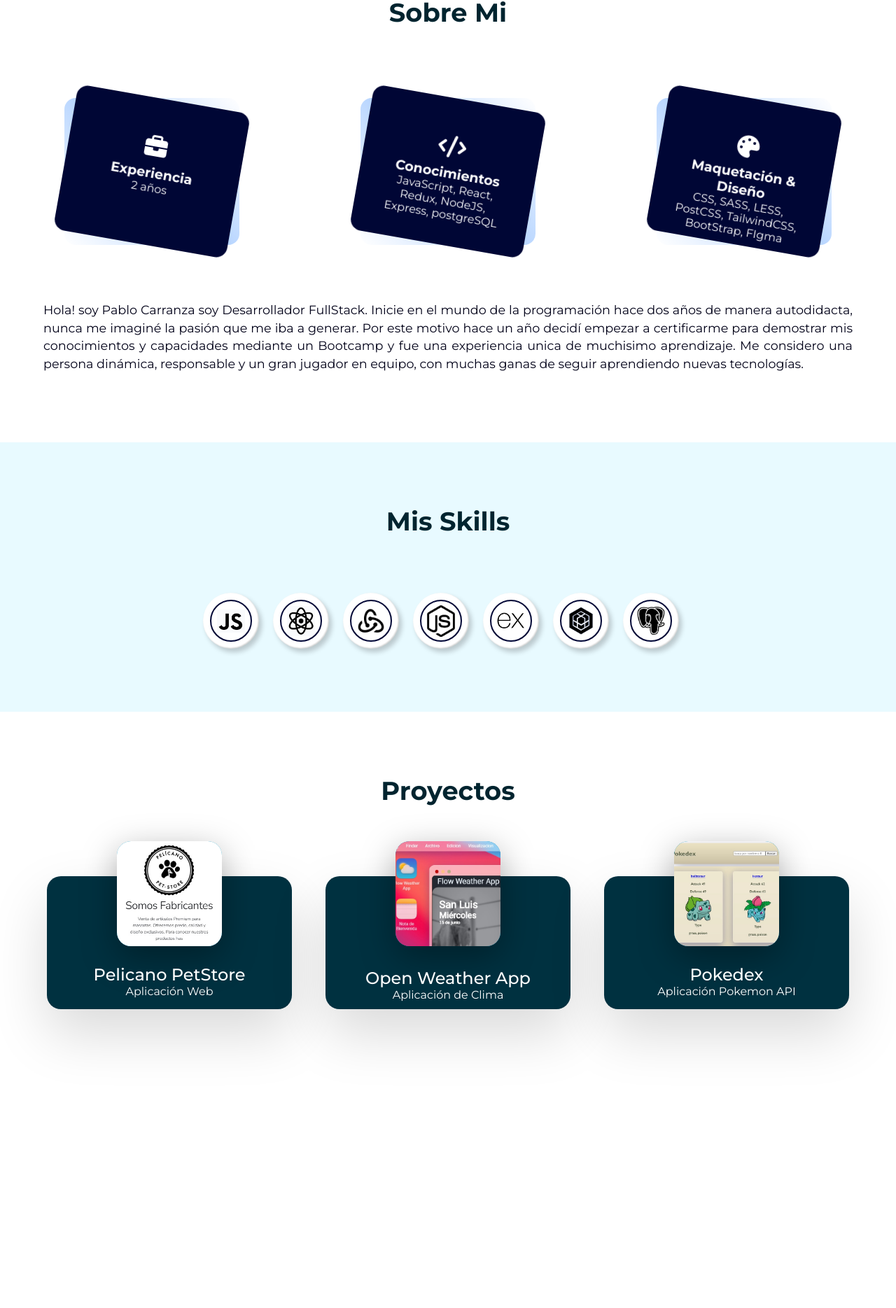
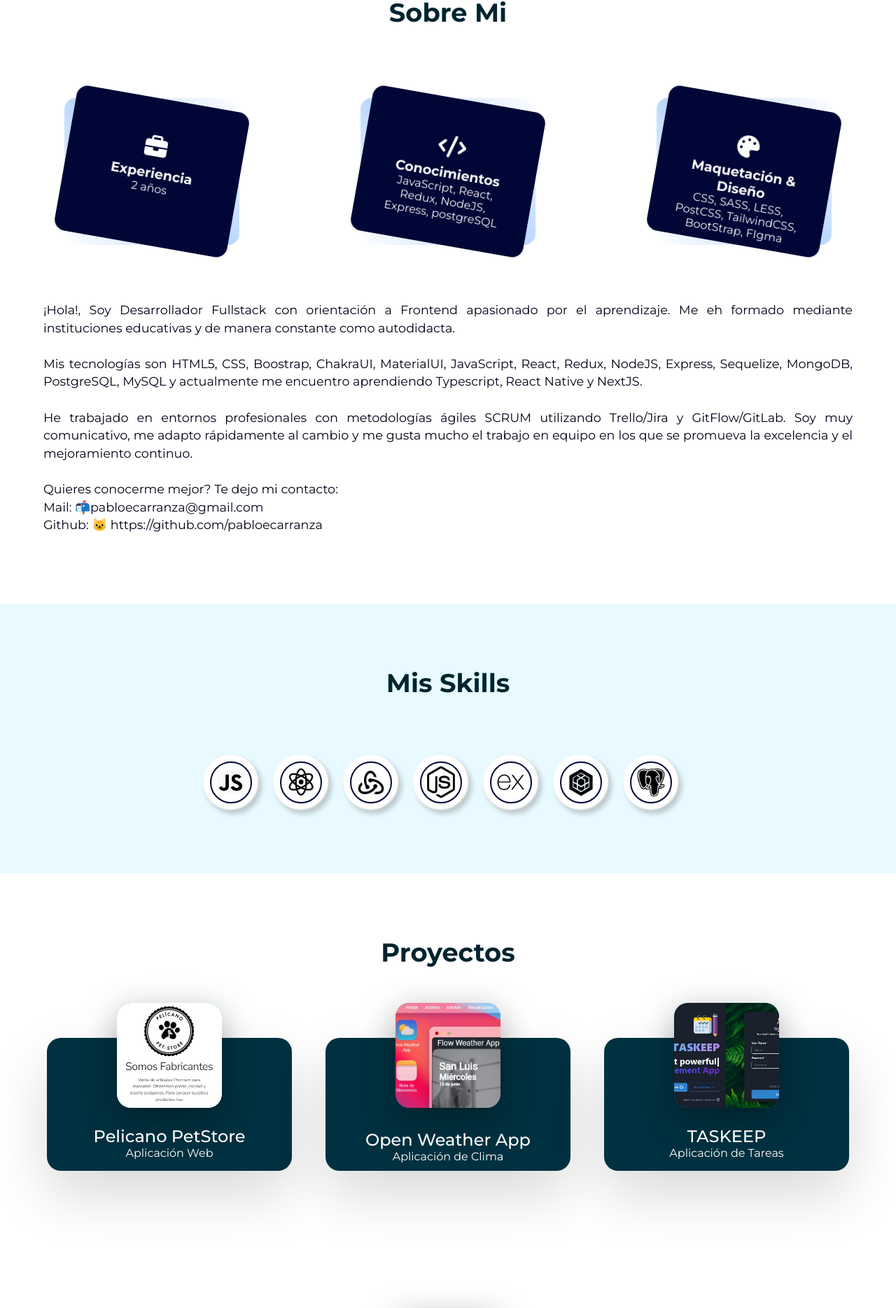
Before and after one commit to pabloecarranza/portfolioPabloCarranza, a React (Create React App) app: page / in a window 1280 px wide. Shown: the part 879-2748 px from the top of the page at 70% size. Built offline with nearby package versions, Linux system fonts and the light colour scheme.

Commit message:
upgradePortfolio

```diff
--- a/src/Components/About/About.jsx
+++ b/src/Components/About/About.jsx
@@ -1,5 +1,5 @@
-import React from 'react';
-import './About.css';
+import React from "react";
+import "./About.css";
 
 const About = () => {
   return (
@@ -22,25 +22,46 @@ const About = () => {
               <article className="about-card">
                 <i class="fa-solid fa-code"></i>
                 <h4>Conocimientos</h4>
-                         <small>JavaScript, React, Redux, NodeJS, Express, postgreSQL</small>
+                <small>
+                  JavaScript, React, Redux, NodeJS, Express, postgreSQL
+                </small>
               </article>
             </div>
             <div className="about-bg-card">
               <article className="about-card">
                 <i class="fa-solid fa-palette"></i>
                 <h4>Maquetación & Diseño</h4>
-                         <small>CSS, SASS, LESS, PostCSS, TailwindCSS, BootStrap, FIgma</small>
+                <small>
+                  CSS, SASS, LESS, PostCSS, TailwindCSS, BootStrap, FIgma
+                </small>
               </article>
             </div>
           </div>
           <div className="about-text">
-                 <p>Hola! soy Pablo Carranza soy Desarrollador FullStack. Inicie en el mundo de la programación hace dos años de manera autodidacta, nunca me imaginé la pasión que me iba a generar. Por este motivo hace un año decidí empezar a certificarme para demostrar mis conocimientos y capacidades mediante un Bootcamp y fue una experiencia unica de muchisimo aprendizaje.
-                     Me considero una persona dinámica, responsable y un gran jugador en equipo, con muchas ganas de seguir aprendiendo nuevas tecnologías.</p>
+            <p>
+              ¡Hola!, Soy Desarrollador Fullstack con orientación a Frontend
+              apasionado por el aprendizaje. Me eh formado mediante
+              instituciones educativas y de manera constante como autodidacta.{" "}
+              <br />
+              <br />
+              Mis tecnologías son HTML5, CSS, Boostrap, ChakraUI, MaterialUI,
+              JavaScript, React, Redux, NodeJS, Express, Sequelize, MongoDB,
+              PostgreSQL, MySQL y actualmente me encuentro aprendiendo
+              Typescript, React Native y NextJS. <br /> <br />
+              He trabajado en entornos profesionales con metodologías ágiles
+              SCRUM utilizando Trello/Jira y GitFlow/GitLab. Soy muy
+              comunicativo, me adapto rápidamente al cambio y me gusta mucho el
+              trabajo en equipo en los que se promueva la excelencia y el
+              mejoramiento continuo. <br /> <br />
+              Quieres conocerme mejor? Te dejo mi contacto: <br /> Mail:
+              📬pabloecarranza@gmail.com <br /> Github: 🐱
+              https://github.com/pabloecarranza
+            </p>
           </div>
         </div>
       </div>
     </div>
-  )
-}
+  );
+};
 
 export default About;
--- a/src/Components/Projects/Projects.jsx
+++ b/src/Components/Projects/Projects.jsx
@@ -1,10 +1,10 @@
-import React from 'react';
-import './Projects.css';
-import Pelicano from '../../img/Pelicano.jpg';
+import React from "react";
+import "./Projects.css";
+import Pelicano from "../../img/Pelicano.jpg";
+import Taskeep from "../../img/TASKEEP.jpg";
+import OpenWeatherApp from "../../img/OpenWeatherApp-.jpg";
 
-import OpenWeatherApp from '../../img/OpenWeatherApp-.jpg';
-
-import Podedex from '../../img/Pokedex.jpg';
+import Podedex from "../../img/Pokedex.jpg";
 
 const Projects = () => {
   return (
@@ -16,7 +16,7 @@ const Projects = () => {
       <div className="cards">
         <div className="card">
           <div className="img-card">
-                <img src={Pelicano } alt="Pelicano" />
+            <img src={Pelicano} alt="Pelicano" />
           </div>
           <div className="content-card">
             <div className="details">
@@ -24,12 +24,26 @@ const Projects = () => {
               <h3>Aplicación Web</h3>
               <br />
               <div className="data">
-                        <p>Pagina Web responsiva para para emprendimiento de articulos para mascostas
+                <p>
+                  Pagina Web responsiva para para emprendimiento de articulos
+                  para mascostas
                 </p>
               </div>
               <div className="btn-action">
-                            <a href='https://github.com/pabloecarranza/pelicano_petstore' target='_blank' rel="noreferrer">GitHub</a>
-                            <a href='https://pabloecarranza.github.io/pelicano_petstore/pages/home.html' target='_blank' rel="noreferrer">Deploy</a>
+                <a
+                  href="https://github.com/pabloecarranza/pelicano_petstore"
+                  target="_blank"
+                  rel="noreferrer"
+                >
+                  GitHub
+                </a>
+                <a
+                  href="https://pabloecarranza.github.io/pelicano_petstore/pages/home.html"
+                  target="_blank"
+                  rel="noreferrer"
+                >
+                  Deploy
+                </a>
               </div>
             </div>
           </div>
@@ -43,12 +57,59 @@ const Projects = () => {
               <h2>Open Weather App</h2>
               <h3>Aplicación de Clima</h3>
               <div className="data">
-                        <p>Aplicación Web para consultar el clima mediante buscador y con geolocalizacion con 5 ciudades preseteadas.
+                <p>
+                  Aplicación Web para consultar el clima mediante buscador y con
+                  geolocalizacion con 5 ciudades preseteadas.
                 </p>
               </div>
               <div className="btn-action">
-                            <a href='https://github.com/pabloecarranza/FrontEnd-React---Flow' target='_blank' rel="noreferrer">GitHub</a>
-                            <a href='https://front-end-react-flow-j0kxhkkfw-pabloecarranza.vercel.app/' target='_blank' rel="noreferrer">Deploy</a>
+                <a
+                  href="https://github.com/pabloecarranza/FrontEnd-React---Flow"
+                  target="_blank"
+                  rel="noreferrer"
+                >
+                  GitHub
+                </a>
+                <a
+                  href="https://front-end-react-flow-j0kxhkkfw-pabloecarranza.vercel.app/"
+                  target="_blank"
+                  rel="noreferrer"
+                >
+                  Deploy
+                </a>
+              </div>
+            </div>
+          </div>
+        </div>
+        <div className="card">
+          <div className="img-card">
+            <img src={Taskeep} alt="Pokedex" />
+          </div>
+          <div className="content-card">
+            <div className="details">
+              <h2>TASKEEP</h2>
+              <h3>Aplicación de Tareas</h3>
+              <br />
+              <br />
+              <br />
+              <div className="data">
+                <p>Proyecto FullStack PERN</p>
+              </div>
+              <div className="btn-action">
+                <a
+                  href="https://github.com/pabloecarranza/NewPokedex"
+                  target="_blank"
+                  rel="noreferrer"
+                >
+                  GitHub
+                </a>
+                <a
+                  href="https://github.com/pabloecarranza/taskeep"
+                  target="_blank"
+                  rel="noreferrer"
+                >
+                  Deploy
+                </a>
               </div>
             </div>
           </div>
@@ -64,19 +125,30 @@ const Projects = () => {
               <br />
               <br />
               <div className="data">
-                        <p>Aplicacion de consumo de API de Pokemon
-                        </p>
+                <p>Aplicacion de consumo de API de Pokemon</p>
               </div>
               <div className="btn-action">
-                            <a href='https://github.com/pabloecarranza/NewPokedex' target='_blank' rel="noreferrer">GitHub</a>
-                            <a href='https://new-pokedex.vercel.app/' target='_blank' rel="noreferrer">Deploy</a>
+                <a
+                  href="https://github.com/pabloecarranza/NewPokedex"
+                  target="_blank"
+                  rel="noreferrer"
+                >
+                  GitHub
+                </a>
+                <a
+                  href="https://new-pokedex.vercel.app/"
+                  target="_blank"
+                  rel="noreferrer"
+                >
+                  Deploy
+                </a>
               </div>
             </div>
           </div>
         </div>
       </div>
     </div>
-  )
-}
+  );
+};
 
 export default Projects;
```
Also changed, not shown: src/img/TASKEEP.jpg (added), 1 other file (tests, documents, lock files or other folders). Lines whose indentation alone changed are shown as unchanged.
